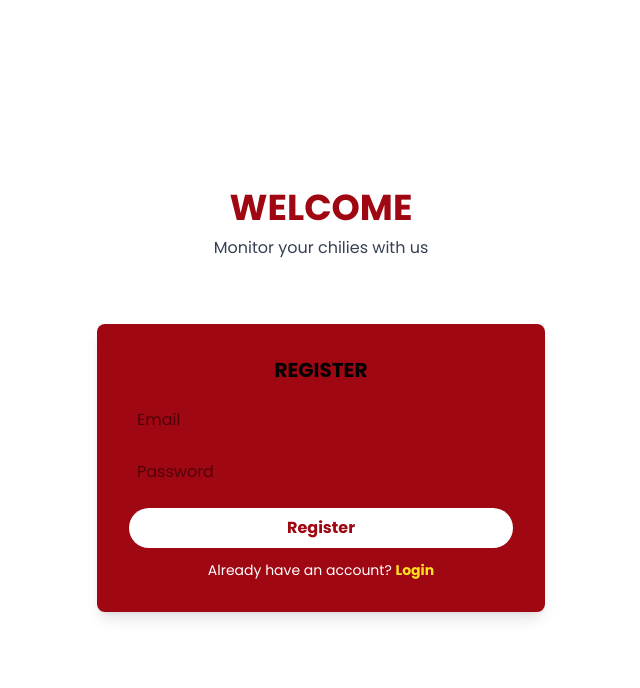
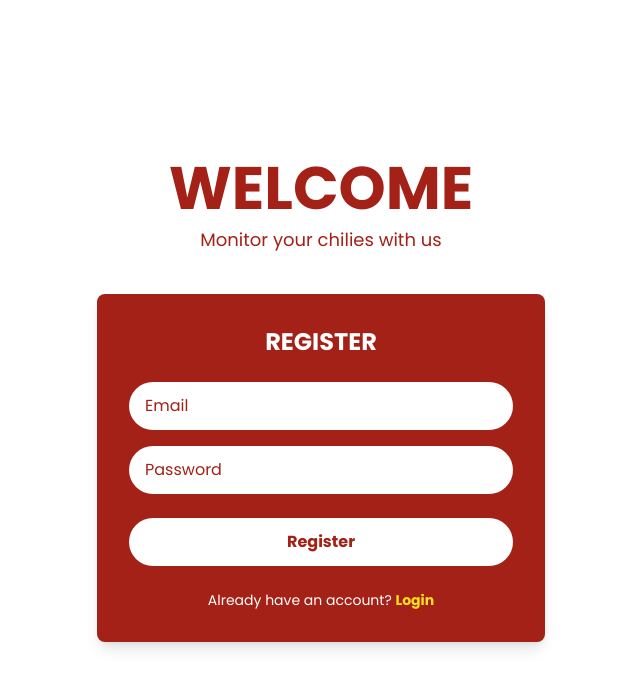
Before and after one commit to Jujustxr/smartfarmcabai, a React (Vite) app: page / in a window 1280 px wide. Both pictures are taken after a click on the button "REGISTER". Shown: the top 688 px of the page, without its empty margins (319-959 px from the left). Built offline with nearby package versions, Linux system fonts and the light colour scheme; no server answers.

Commit message:
fix register

```diff
--- a/src/assets/pages/Register.jsx
+++ b/src/assets/pages/Register.jsx
@@ -26,42 +26,44 @@ const Register = ({ onRegister, switchMode }) => {
   };
 
   return (
-    <div className="flex flex-col items-center justify-center min-h-screen bg-white">
-      {/* Judul Welcome */}
-      <h1 className="text-4xl font-bold text-red-800 mb-2">WELCOME</h1>
-      <p className="text-gray-700 mb-6">Monitor your chilies with us</p>
+    <div className="flex flex-col items-center justify-center min-h-screen bg-white px-4">
+      {/* Welcome Title */}
+      <h1 className="text-5xl md:text-6xl font-extrabold text-[#a32116]">WELCOME</h1>
+      <p className="text-[#a32116] mt-2 text-lg">Monitor your chilies with us</p>
 
       {/* Card Register */}
       <form
         onSubmit={handleRegister}
-        className="bg-red-800 rounded-lg shadow-lg mt-10 w-full max-w-md p-8 text-center"
+        className="bg-[#a32116] rounded-lg shadow-lg mt-10 w-full max-w-md p-8 text-center"
       >
-        <h2 className="text-xl font-bold mb-4 text-center">REGISTER</h2>
-        {error && <p className="text-yellow-300 text-sm mb-3">{error}</p>}
+        <h2 className="text-2xl font-bold mb-6 text-white">REGISTER</h2>
+        {error && <p className="text-yellow-300 text-sm mb-4">{error}</p>}
+
         <input
           type="email"
           placeholder="Email"
-          className="w-full p-2 mb-3 rounded-full text-black"
+          className="w-full px-4 py-3 rounded-full bg-white text-[#a32116] placeholder-[#a32116] outline-none mb-4"
           value={email}
           onChange={(e) => setEmail(e.target.value)}
         />
         <input
           type="password"
           placeholder="Password"
-          className="w-full p-2 mb-4 rounded-full text-black"
+          className="w-full px-4 py-3 rounded-full bg-white text-[#a32116] placeholder-[#a32116] outline-none mb-6"
           value={password}
           onChange={(e) => setPassword(e.target.value)}
         />
         <button
           type="submit"
-          className="w-full bg-white text-red-800 font-semibold p-2 rounded-full"
+          className="w-full py-3 rounded-full bg-white text-[#a32116] font-semibold hover:bg-gray-100 transition"
         >
           Register
         </button>
-        <p className="text-sm mt-3 text-center text-white">
+
+        <p className="mt-6 text-sm text-white">
           Already have an account?{" "}
           <span
-            className="text-yellow-300 cursor-pointer font-semibold"
+            className="text-yellow-300 font-semibold cursor-pointer hover:underline"
             onClick={switchMode}
           >
             Login
```
